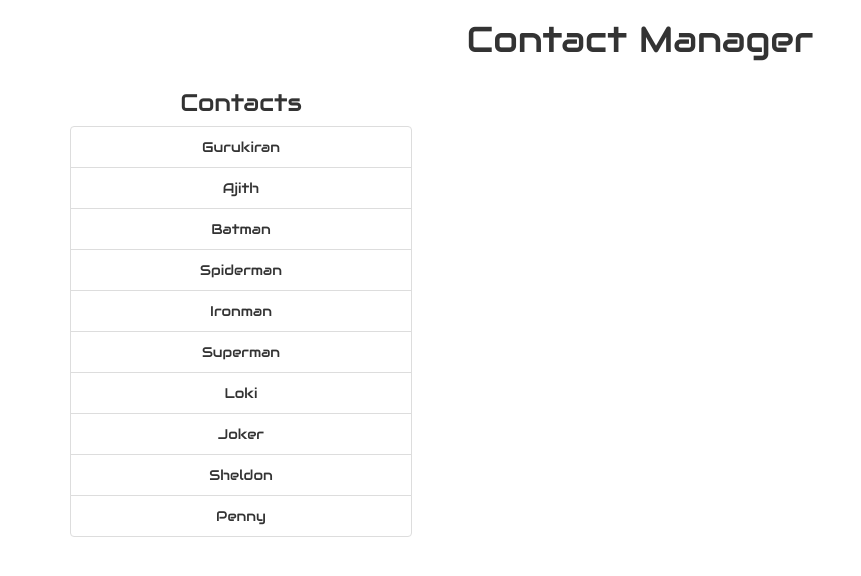
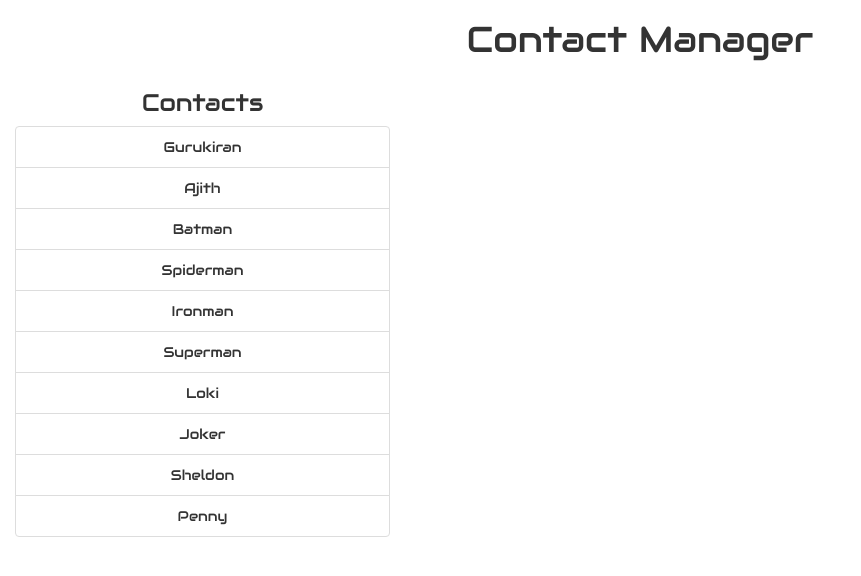
Before and after one commit to guru-sode/redux-contact-app, a React (Create React App) app: page / in a window 1280 px wide. Shown: the top 576 px of the page, without its empty margins (0-861 px from the left). Built offline with nearby package versions, Linux system fonts and the light colour scheme.

Commit message:
Add correct margins

```diff
--- a/package.json
+++ b/package.json
@@ -3,6 +3,7 @@
   "version": "0.1.0",
   "private": true,
   "dependencies": {
+    "express": "^4.16.3",
     "react": "^16.5.2",
     "react-dom": "^16.5.2",
     "react-scripts": "1.1.5"
--- a/src/App.css
+++ b/src/App.css
@@ -3,6 +3,10 @@
 h1,h3 {
   font-family: 'Audiowide', cursive;
   text-align: center;
+}
+
+.container{
+  width: 100%;
 }
 
 .contact-container{
```
